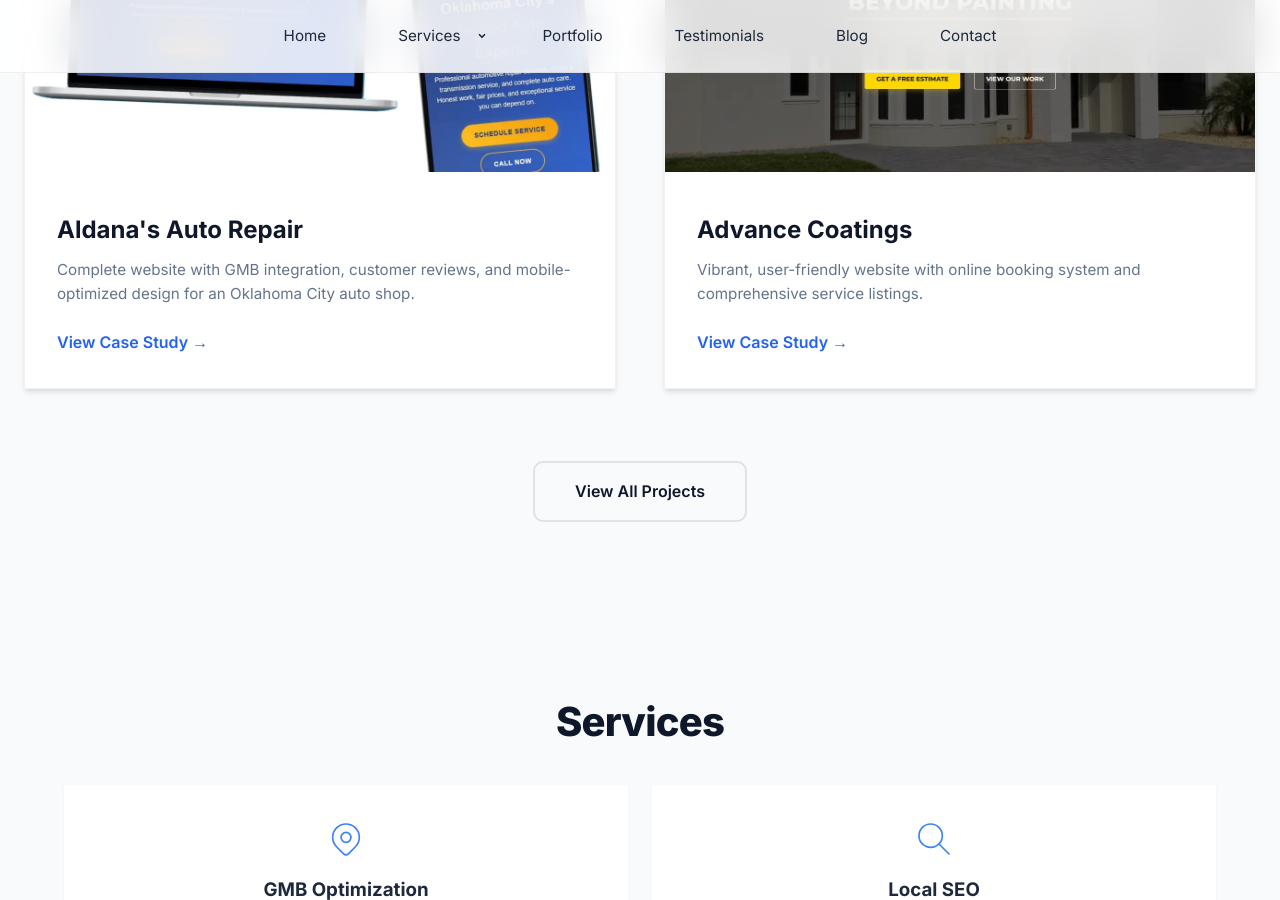
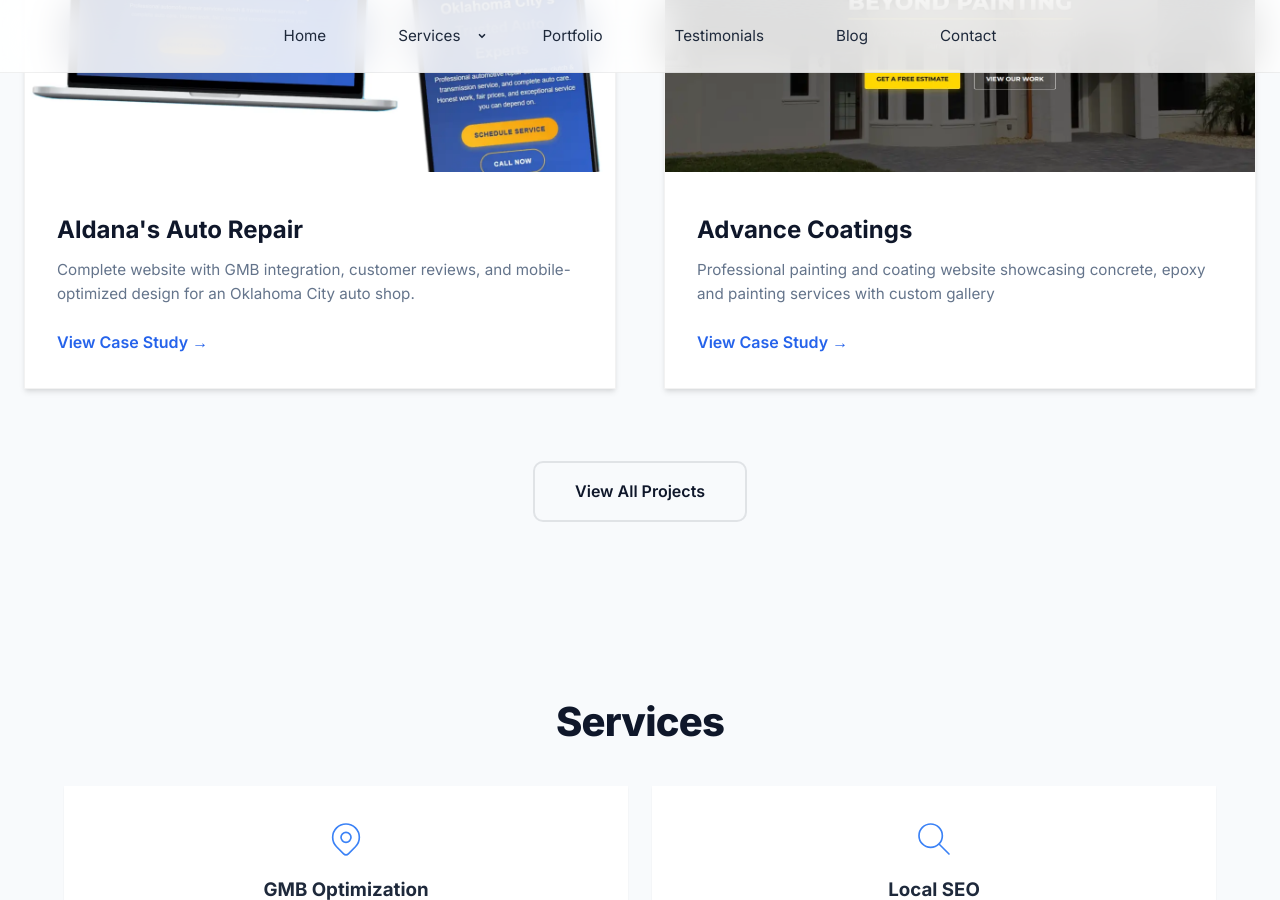
Before and after one commit to JamesBrownR/MeetingSurge, a Jekyll site: the page built from index.html, in a window 1280 px wide and 900 px high, scrolled down 3018 px. Built offline with Jekyll 4.4.1, drawn with Linux system fonts in a browser that asks for light colours.

Commit message:
Update index.html

```diff
--- a/index.html
+++ b/index.html
@@ -124,7 +124,7 @@
       </div>
       <div class="work-card-content">
         <h3>Advance Coatings</h3>
-        <p>Vibrant, user-friendly website with online booking system and comprehensive service listings.</p>
+        <p>Professional painting and coating website showcasing concrete, epoxy and painting services with custom gallery</p>
         <a href="/portfolio#advance" class="project-link">View Case Study &rarr;</a>
       </div>
     </div>
```
